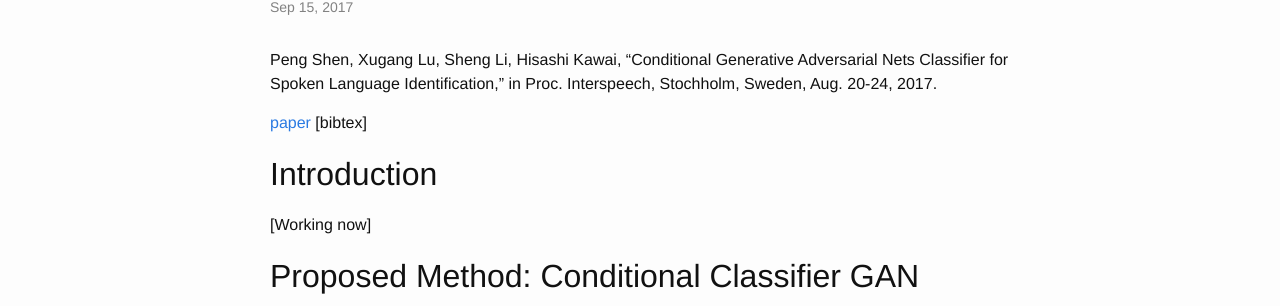
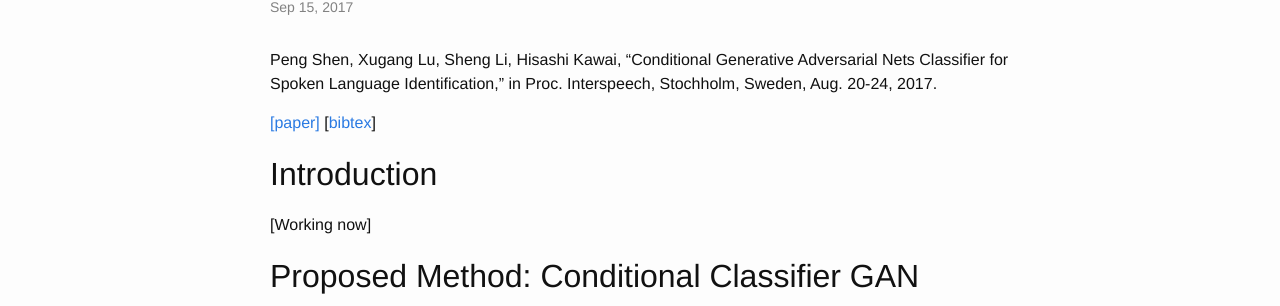
Before and after one commit to sinpycn/sinpycn.github.io, a Jekyll site: the page built from _posts/research/2017-09-15-CCGAN.md, in a window 1280 px wide. Shown: the part 152-458 px from the top of the page. Built offline with Jekyll 4.4.1, drawn with Linux system fonts in a browser that asks for light colours; part of the change alters nothing that is shown.

```diff
--- a/_posts/research/2017-09-15-CCGAN.md
+++ b/_posts/research/2017-09-15-CCGAN.md
@@ -7,7 +7,7 @@ categories: [research, en, myresearch]
 
 Peng Shen, Xugang Lu, Sheng Li, Hisashi Kawai, "Conditional Generative Adversarial Nets Classifier for Spoken Language Identification," in Proc. Interspeech, Stochholm, Sweden, Aug. 20-24, 2017.
 
-<a href="http://www.isca-speech.org/archive/Interspeech_2017/pdfs/0553.PDF" target="_blank">paper</a> [bibtex]
+<a href="http://www.isca-speech.org/archive/Interspeech_2017/pdfs/0553.PDF" target="_blank">[paper]</a> [<a href="/resources/ccgan_bibtex.txt">bibtex</a>]
 
 ## Introduction
 
```
